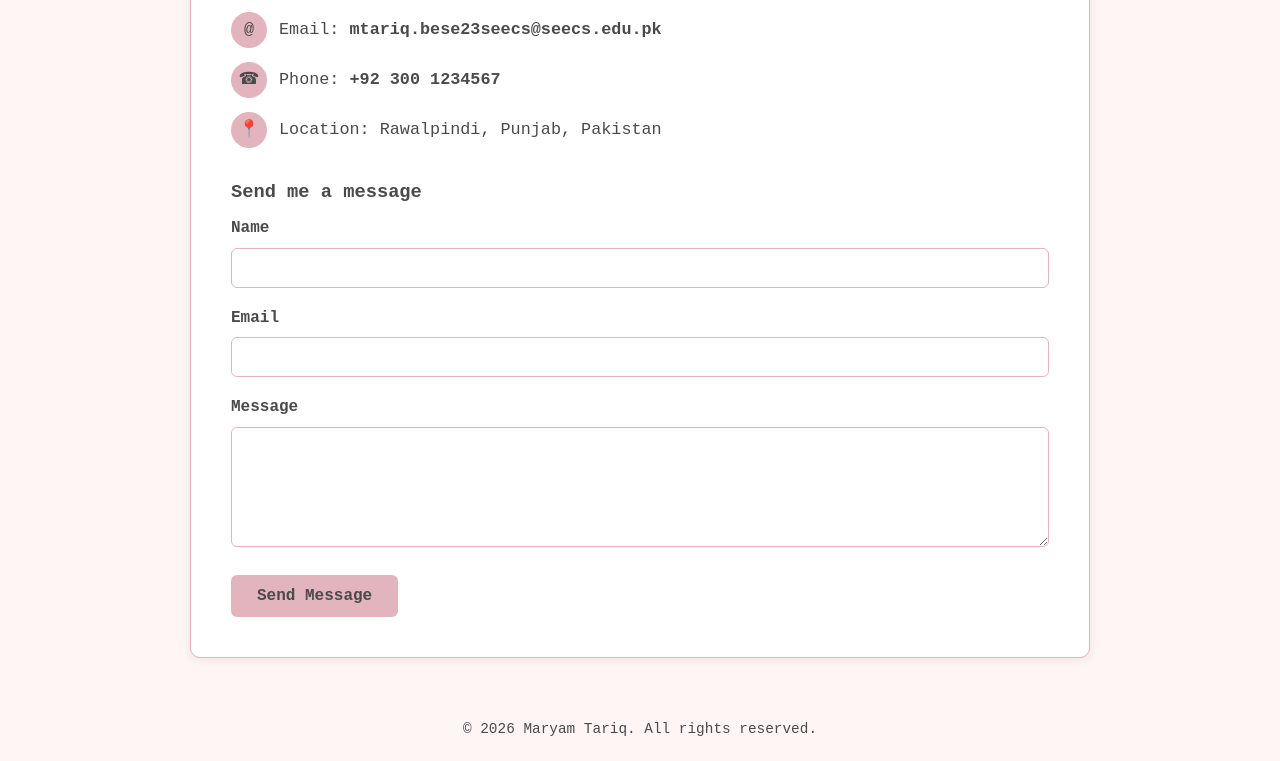
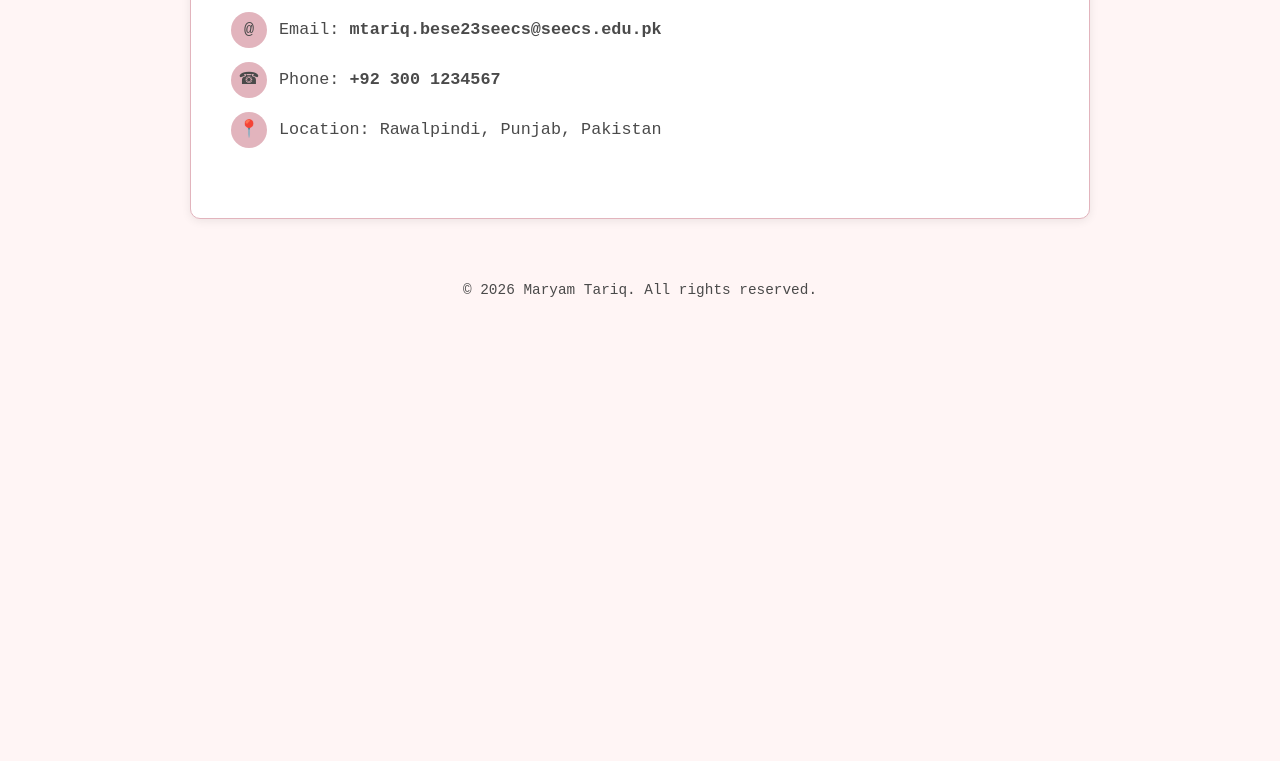
Before and after one commit to maryam-tariqq/lab3-Portfolio, a plain HTML site: page contact.html in a window 1280 px wide. Shown: the part 288-1049 px from the top of the page. After the commit the page ends 800 px from the top, so only its background shows below. Drawn offline with Linux system fonts and the light colour scheme.

Commit message:
Remove contact form from contact.html
Removed the contact form section from the contact page.

```diff
--- a/contact.html
+++ b/contact.html
@@ -39,23 +39,6 @@
       <span class="text">Location: Rawalpindi, Punjab, Pakistan</span>
     </div>
   </div>
-
-  <h3>Send me a message</h3>
-  <form action="mailto:mtariq.bese23seecs@seecs.edu.pk" method="post" enctype="text/plain">
-    <div class="form-group">
-      <label for="name">Name</label>
-      <input type="text" id="name" name="name" required>
-    </div>
-    <div class="form-group">
-      <label for="email">Email</label>
-      <input type="email" id="email" name="email" required>
-    </div>
-    <div class="form-group">
-      <label for="message">Message</label>
-      <textarea id="message" name="message" required></textarea>
-    </div>
-    <button type="submit">Send Message</button>
-  </form>
 </main>
 
 <footer>
```
